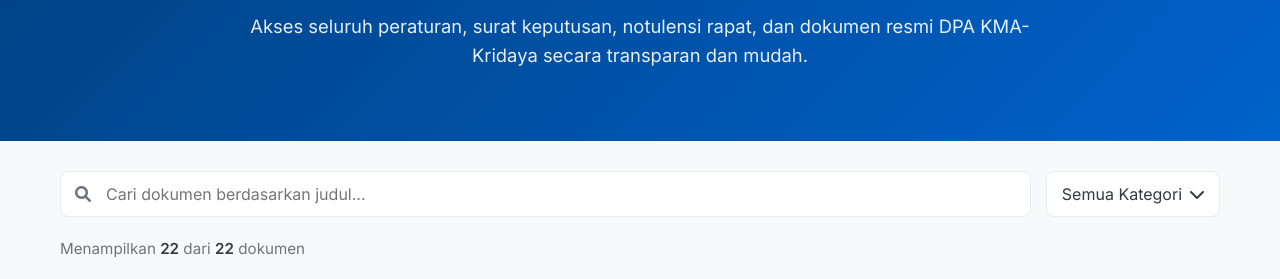
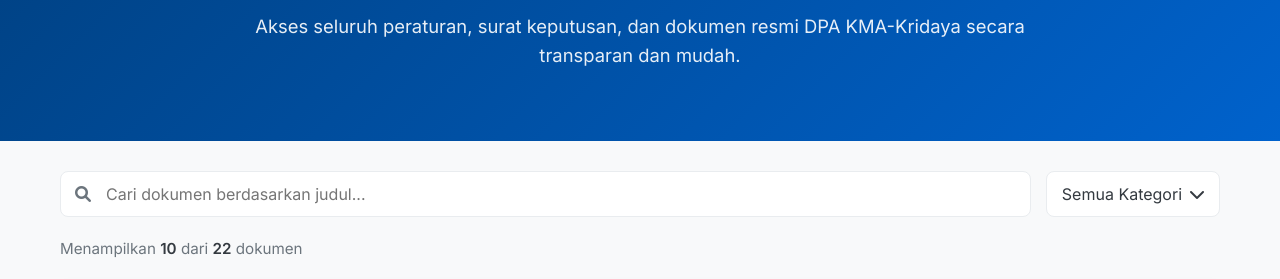
Before and after one commit to dpakmakridaya/DPA-KMA-Kridaya-FPTI-UPI, a plain HTML site: page peraturan-dokumen.html in a window 1280 px wide. Shown: the part 220-499 px from the top of the page. Drawn offline with Linux system fonts and the light colour scheme.

Commit message:
Update peraturan-dokumen.html

```diff
--- a/peraturan-dokumen.html
+++ b/peraturan-dokumen.html
@@ -41,7 +41,7 @@
     <div class="hero-section">
         <div class="container">
             <h2>Pusat Peraturan & Dokumen</h2>
-            <p>Akses seluruh peraturan, surat keputusan, notulensi rapat, dan dokumen resmi DPA KMA-Kridaya secara transparan dan mudah.</p>
+            <p>Akses seluruh peraturan, surat keputusan, dan dokumen resmi DPA KMA-Kridaya secara transparan dan mudah.</p>
         </div>
     </div>
 
@@ -72,7 +72,7 @@
             </div>
         </div>
 
-        <p class="document-count">Menampilkan <span id="displayedDocsCount">22</span> dari <span id="totalDocsCount">22</span> dokumen</p>
+        <p class="document-count">Menampilkan <span id="displayedDocsCount">10</span> dari <span id="totalDocsCount">10</span> dokumen</p>
 
         <div class="table-responsive">
             <table class="document-table">
@@ -303,7 +303,7 @@
                     <strong>DPA KMA-Kridaya</strong>
                     <span>FPTI UPI</span>
                 </div>
-                <p>Dewan Perwakilan Anggota KMA-Kridaya Fakultas Pendidikan Teknik dan Industri Universitas Pendidikan Indonesia</p>
+                <p>Dewan Perwakilan Anggota KMA-Kridaya Fakultas Pendidikan Teknik dan Informatika Universitas Pendidikan Indonesia</p>
             </div>
             <div class="footer-contact">
                 <h3>Kontak Kami</h3>
@@ -335,5 +335,4 @@
     <script src="script.js"></script>
 
 </body>
-
 </html>
```
